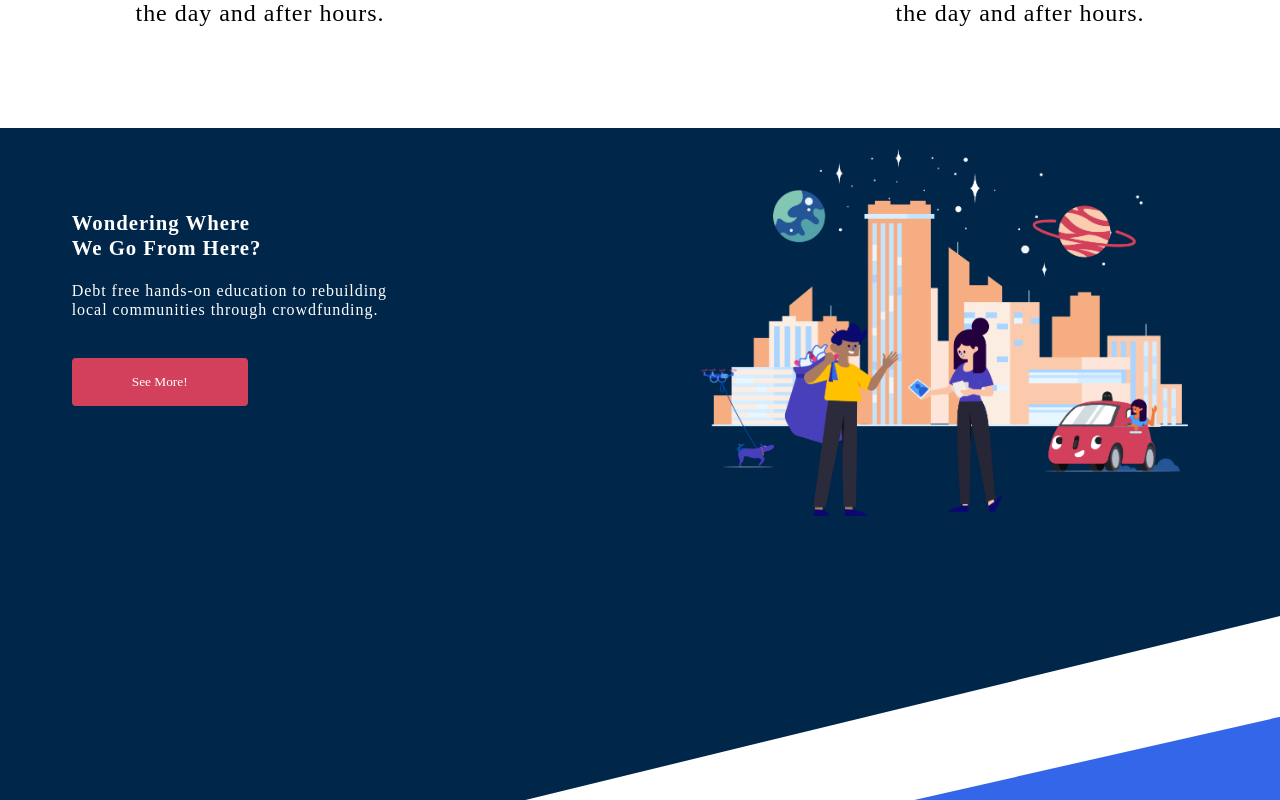
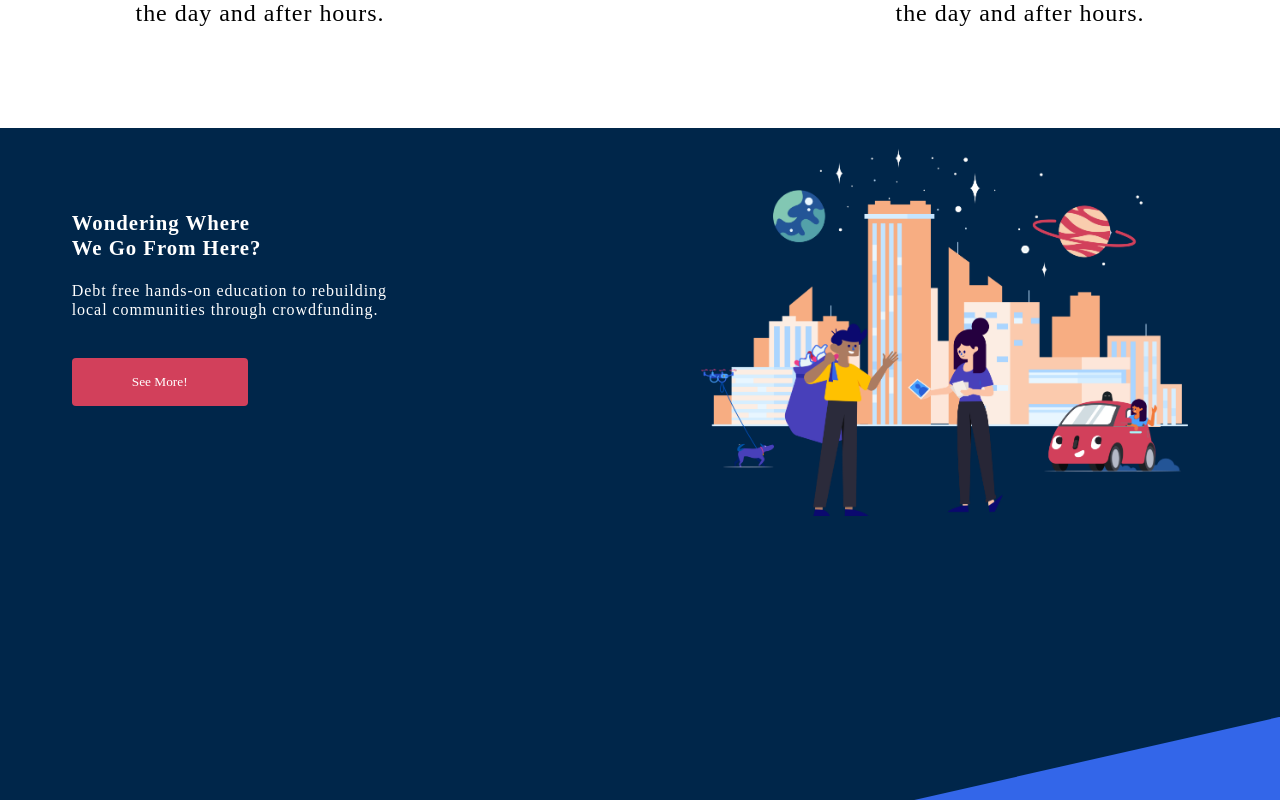
Before and after one commit to Revitalized-Playground/Front-End, a React (Create React App) app in the folder revclient/: page /projects in a window 1280 px wide. Shown: the part 5440-6240 px from the top of the page. Built offline with nearby package versions, Linux system fonts and the light colour scheme.

Commit message:
:recycle: CTA and Trending
FOunb

```diff
--- a/revclient/src/styles/base.scss
+++ b/revclient/src/styles/base.scss
@@ -10,8 +10,9 @@
 @import '../views/Login/Login.scss';
 @import '../views/Register/Register.scss';
 @import '../views/ProjectsHome/ProjectsHome.scss';
-@import '../views/ProjectsHome/StudentCTA/StudentCTA.scss';
-@import '../views/ProjectsHome/TrendinTrades/TrendingTrades.scss';
+@import '../views/ProjectsHome/CTAplusTrending/StudentCTA/StudentCTA.scss';
+@import '../views/ProjectsHome/CTAplusTrending/TrendingTrades/TrendingTrades.scss';
+@import '../views/ProjectsHome/CTAplusTrending/CTAPlusTrades.scss';
 
 // Components Here
 @import '../components/Card/Card.scss';
--- /dev/null
+++ b/revclient/src/views/ProjectsHome/CTAplusTrending/CTAPlusTrades.scss
@@ -0,0 +1,3 @@
+.student-cta-trending {
+	background-color: rgb(0%, 15%, 29%);
+}
--- /dev/null
+++ b/revclient/src/views/ProjectsHome/CTAplusTrending/StudentCTA/StudentCTA.jsx
@@ -0,0 +1,17 @@
+import React from 'react'
+import whereDoWeGoFromHereImg from "../../../../assets/ProjectPage/WHERE DO WE GO FROM HERE.png"
+
+const StudentCTA = () => {
+    return (
+        <div className="student-cta">
+            <div className="cta">
+                <h2> Wondering Where <br /> We Go From Here?</h2>
+                <p>Debt free hands-on education to rebuilding<br /> local communities through crowdfunding.</p>
+                <button>See More!</button>
+            </div>
+            <img src={whereDoWeGoFromHereImg} alt="Where do we go from here" />
+        </div>
+    );
+};
+
+export default StudentCTA;
--- /dev/null
+++ b/revclient/src/views/ProjectsHome/CTAplusTrending/StudentCTA/StudentCTA.scss
@@ -0,0 +1,29 @@
+.student-cta {
+	display: flex;
+	justify-content: space-around;
+	color: white;
+	clip-path: polygon(0 0, 100% 0, 100% 61%, 0% 100%);
+	height: 800px;
+	.cta {
+		width: 38%;
+		margin-top: 5%;
+		h2 {
+			height: auto;
+			margin: 4% auto;
+		}
+		button {
+			@include buttonStyler($ruby-enchantment, $snow-white, none);
+			&:hover {
+				color: black;
+				background-color: $snow-white;
+			}
+		}
+	}
+	img {
+		margin: 1.6% 1.6% auto 0;
+		width: 38%;
+		max-height: 60%;
+		object-fit: scale-down;
+		top: 0;
+	}
+}
--- a/revclient/src/views/ProjectsHome/TrendinTrades/TrendingTrades.jsx
+++ b/revclient/src/views/ProjectsHome/CTAplusTrending/TrendingTrades/TrendingTrades.jsx
@@ -1,7 +1,7 @@
 import React from 'react'
-import Card from '../../../components/Card/Card';
-import wtt from "../../../assets/ProjectPage/WTT.png"
-import imm from "../../../assets/ProjectPage/IMM.png"
+import Card from '../../../../components/Card/Card';
+import wtt from "../../../../assets/ProjectPage/WTT.png"
+import imm from "../../../../assets/ProjectPage/IMM.png"
 
 const TrendingTrades = () => {
     const dummyTrades = [
--- /dev/null
+++ b/revclient/src/views/ProjectsHome/CTAplusTrending/index.js
@@ -0,0 +1,14 @@
+import React from 'react';
+import StudentCTA from './StudentCTA/StudentCTA';
+import TrendingTrades from './TrendingTrades/TrendingTrades';
+
+const CTAPlusTrades = () => {
+	return (
+		<div className="student-cta-trending">
+			<StudentCTA />
+			<TrendingTrades />
+		</div>
+	);
+};
+
+export default CTAPlusTrades;
--- a/revclient/src/views/ProjectsHome/ProjectsHome.jsx
+++ b/revclient/src/views/ProjectsHome/ProjectsHome.jsx
@@ -3,9 +3,7 @@ import FeaturedProjects from './FeaturedProjects.jsx';
 import TopSection from './TopSection.jsx';
 import FeaturedTrades from './FeaturedTrades.jsx';
 import CurriculumOptions from './CurriculumOptions.jsx';
-import StudentCTA from "./StudentCTA/StudentCTA"
-import TrendingTrades from "./TrendinTrades/TrendingTrades"
-
+import CTAPlusTrades from './CTAplusTrending';
 
 const ProjectsHome = () => {
 	return (
@@ -14,8 +12,7 @@ const ProjectsHome = () => {
 			<FeaturedTrades />
 			<CurriculumOptions />
 			<FeaturedProjects />
-			<StudentCTA />
-			<TrendingTrades />
+			<CTAPlusTrades />
 		</div>
 	);
 };
--- a/revclient/src/views/ProjectsHome/StudentCTA/StudentCTA.jsx
+++ /dev/null
@@ -1,17 +0,0 @@
-import React from 'react'
-import whereDoWeGoFromHereImg from "../../../assets/ProjectPage/WHERE DO WE GO FROM HERE.png"
-
-const StudentCTA = () => {
-    return (
-        <div className="student-cta">
-            <div className="cta">
-                <h2> Wondering Where <br /> We Go From Here?</h2>
-                <p>Debt free hands-on education to rebuilding<br /> local communities through crowdfunding.</p>
-                <button>See More!</button>
-            </div>
-            <img src={whereDoWeGoFromHereImg} alt="Where do we go from here" />
-        </div>
-    );
-};
-
-export default StudentCTA;
--- a/revclient/src/views/ProjectsHome/StudentCTA/StudentCTA.scss
+++ /dev/null
@@ -1,30 +0,0 @@
-.student-cta {
-	display: flex;
-	justify-content: space-around;
-	background-color: rgb(0%, 15%, 29%);
-	color: white;
-	clip-path: polygon(0 0, 100% 0, 100% 61%, 0% 100%);
-	height: 800px;
-	.cta {
-		width: 38%;
-		margin-top: 5%;
-		h2 {
-			height: auto;
-			margin: 4% auto;
-		}
-		button {
-			@include buttonStyler($ruby-enchantment, $snow-white, none);
-			&:hover {
-				color: black;
-				background-color: $snow-white;
-			}
-		}
-	}
-	img {
-		margin: 1.6% 1.6% auto 0;
-		width: 38%;
-		max-height: 60%;
-		object-fit: scale-down;
-		top: 0;
-	}
-}
```
Also changed, not shown: revclient/src/views/ProjectsHome/CTAplusTrending/TrendingTrades/TrendingTrades.scss (renamed from revclient/src/views/ProjectsHome/TrendinTrades/TrendingTrades.scss).
